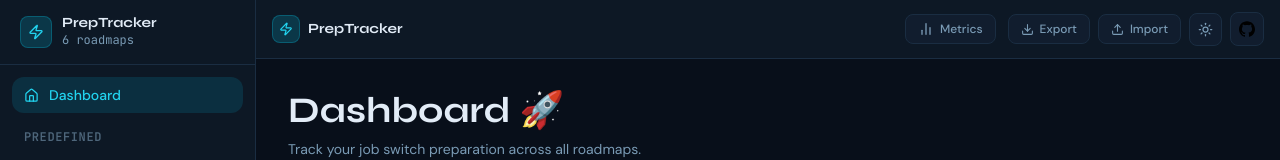
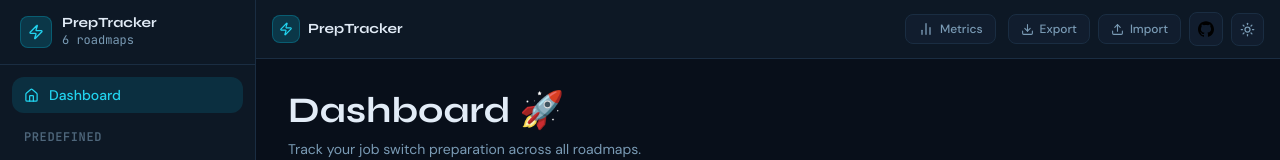
Before and after one commit to roshan798/PrepTracker, a Next.js app: page / in a window 1280 px wide. Shown: the top 160 px of the page. Built offline with nearby package versions, Linux system fonts and the light colour scheme.

Commit message:
fix: github logo not showing

```diff
--- a/components/layout/Header.tsx
+++ b/components/layout/Header.tsx
@@ -6,7 +6,6 @@
 import Toast from '@/components/ui/Toast';
 import { AppState } from '@/lib/types';
 import Link from 'next/link';
-import Image from 'next/image';
 
 interface HeaderProps {
   sidebarOpen: boolean;
@@ -86,22 +85,33 @@
             <Upload size={13} />
             <span className="hidden sm:inline">Import</span>
           </button>
+          <Link
+            href="https://github.com/roshan798/PrepTracker"
+            target="_blank"
+            rel="noopener noreferrer"
+            className="p-2 rounded-lg border transition-all hover:opacity-80 flex items-center justify-center"
+            style={{
+              borderColor: 'var(--border)',
+              color: 'var(--text-secondary)',
+              backgroundColor: 'var(--bg-tertiary)'
+            }}
+            title="View source on GitHub"
+          >
+            <svg
+              role="img"
+              viewBox="0 0 24 24"
+              xmlns="http://www.w3.org/2000/svg"
+              className="w-4 h-4 flex-shrink-0"
+              style={{ color: 'var(--text-secondary)' }}
+            >
+              <path d="M12 .297c-6.63 0-12 5.373-12 12 0 5.303 3.438 9.8 8.205 11.385.6.113.82-.258.82-.577 0-.285-.01-1.04-.015-2.04-3.338.724-4.042-1.61-4.042-1.61C4.422 18.07 3.633 17.7 3.633 17.7c-1.087-.744.084-.729.084-.729 1.205.084 1.838 1.236 1.838 1.236 1.07 1.835 2.809 1.305 3.495.998.108-.776.417-1.305.76-1.605-2.665-.3-5.466-1.332-5.466-5.93 0-1.31.465-2.38 1.235-3.22-.135-.303-.54-1.523.105-3.176 0 0 1.005-.322 3.3 1.23.96-.267 1.98-.399 3-.405 1.02.006 2.04.138 3 .405 2.28-1.552 3.285-1.23 3.285-1.23.645 1.653.24 2.873.12 3.176.765.84 1.23 1.91 1.23 3.22 0 4.61-2.805 5.625-5.475 5.92.42.36.81 1.096.81 2.22 0 1.606-.015 2.896-.015 3.286 0 .315.21.69.825.57C20.565 22.092 24 17.592 24 12.297c0-6.627-5.373-12-12-12" />
+            </svg>
+          </Link>
           <button onClick={() => dispatch({ type: 'SET_THEME', payload: state.theme === 'dark' ? 'light' : 'dark' })}
             className="p-2 rounded-lg border transition-all hover:opacity-80"
             style={{ borderColor: 'var(--border)', color: 'var(--text-secondary)', backgroundColor: 'var(--bg-tertiary)' }}>
             {state.theme === 'dark' ? <Sun size={15} /> : <Moon size={15} />}
           </button>
-          <Link
-            href="https://github.com/roshan798/PrepTracker"
-            target="_blank"
-            rel="noopener noreferrer"
-            className="p-2 rounded-lg border transition-all hover:opacity-80"
-            style={{ borderColor: 'var(--border)', color: 'var(--text-secondary)', backgroundColor: 'var(--bg-tertiary)' }}
-          >
-            <Image src="/icons/Github.svg" alt="GitHub" width={16} height={16}
-              title='View source on GitHub' />
-            {/* <span className="hidden sm:inline"></span> */}
-          </Link>
           <input ref={fileRef} type="file" accept=".json" className="hidden" onChange={handleImport} />
 
 
```
